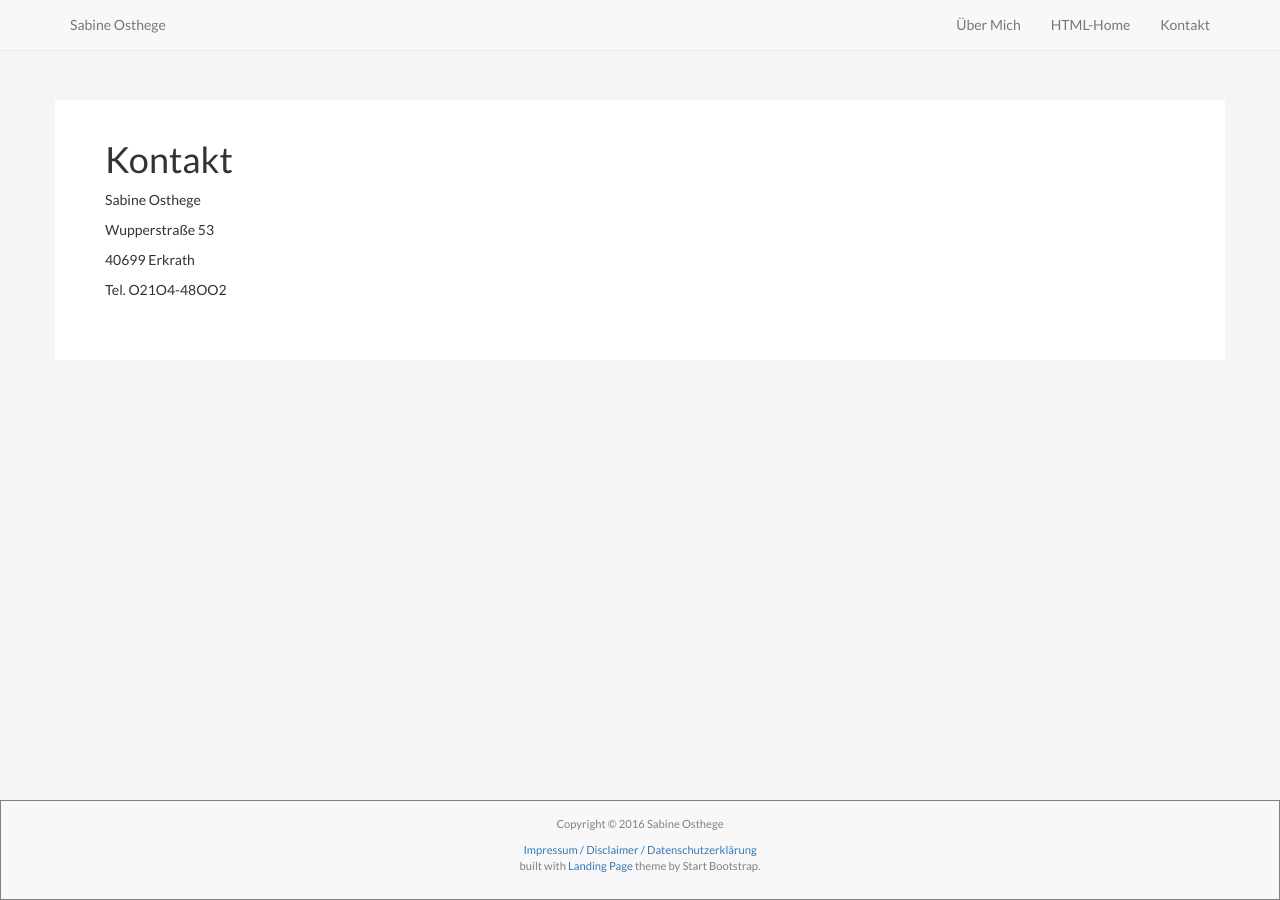
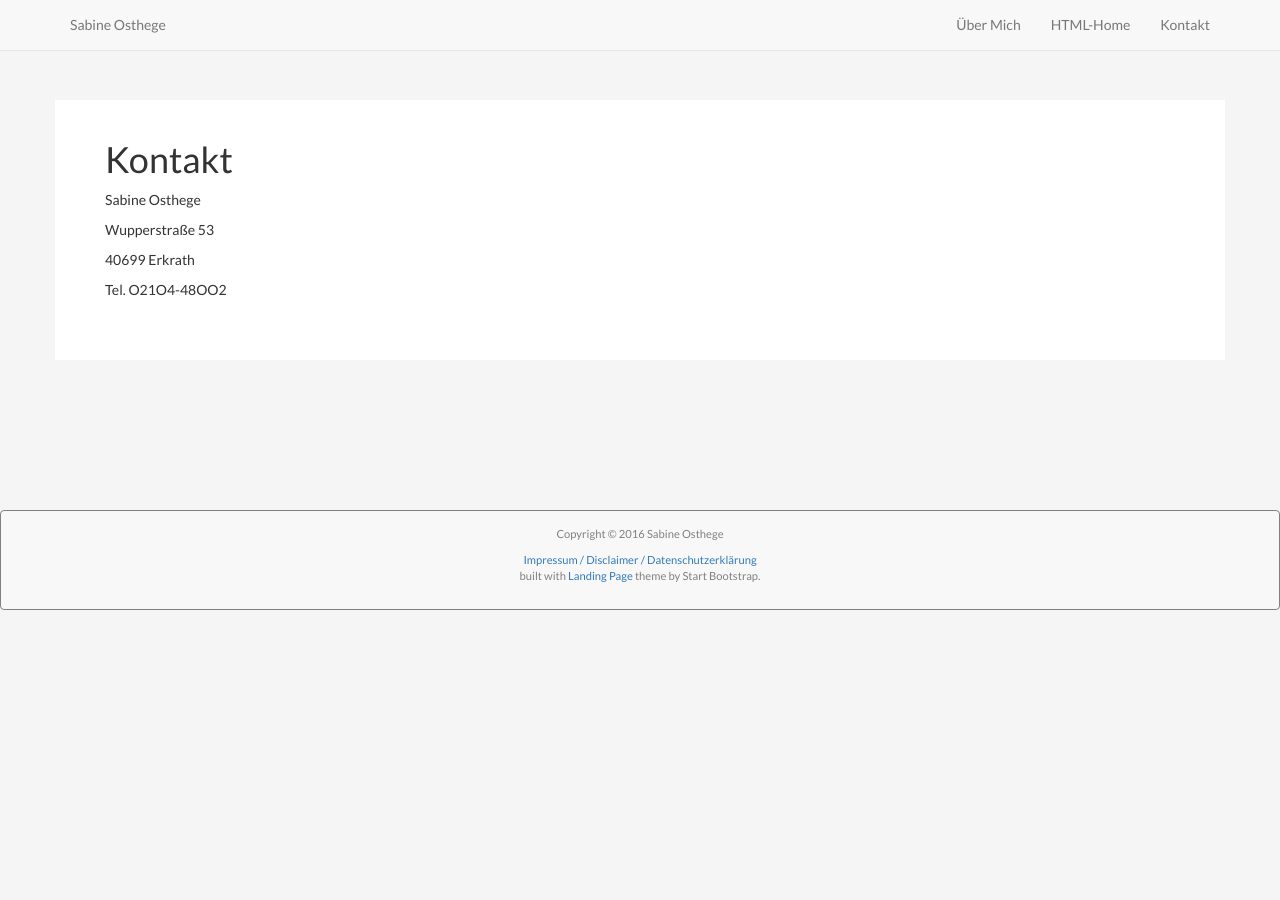
Before and after one commit to sabineosthege/sabineosthege.github.io, a Jekyll site: the page built from kontakt.md, in a window 1280 px wide. Built offline with Jekyll 4.4.1, drawn with Linux system fonts in a browser that asks for light colours; nearby versions of some CDN libraries.

Commit message:
navbar style

```diff
--- a/_layouts/default.html
+++ b/_layouts/default.html
@@ -67,7 +67,7 @@
         </div>
 
 
-        <footer class="navbar navbar-fixed-bottom">
+        <footer class="navbar navbar-bottom">
             <p>Copyright &copy; 2016 {{ site.author }}</p>
             <a href="./impressum">Impressum / Disclaimer / Datenschutzerklärung</a>
             <p>built with <a href="https://startbootstrap.com/template-overviews/landing-page/">Landing Page</a> theme by Start Bootstrap.</p>
```
